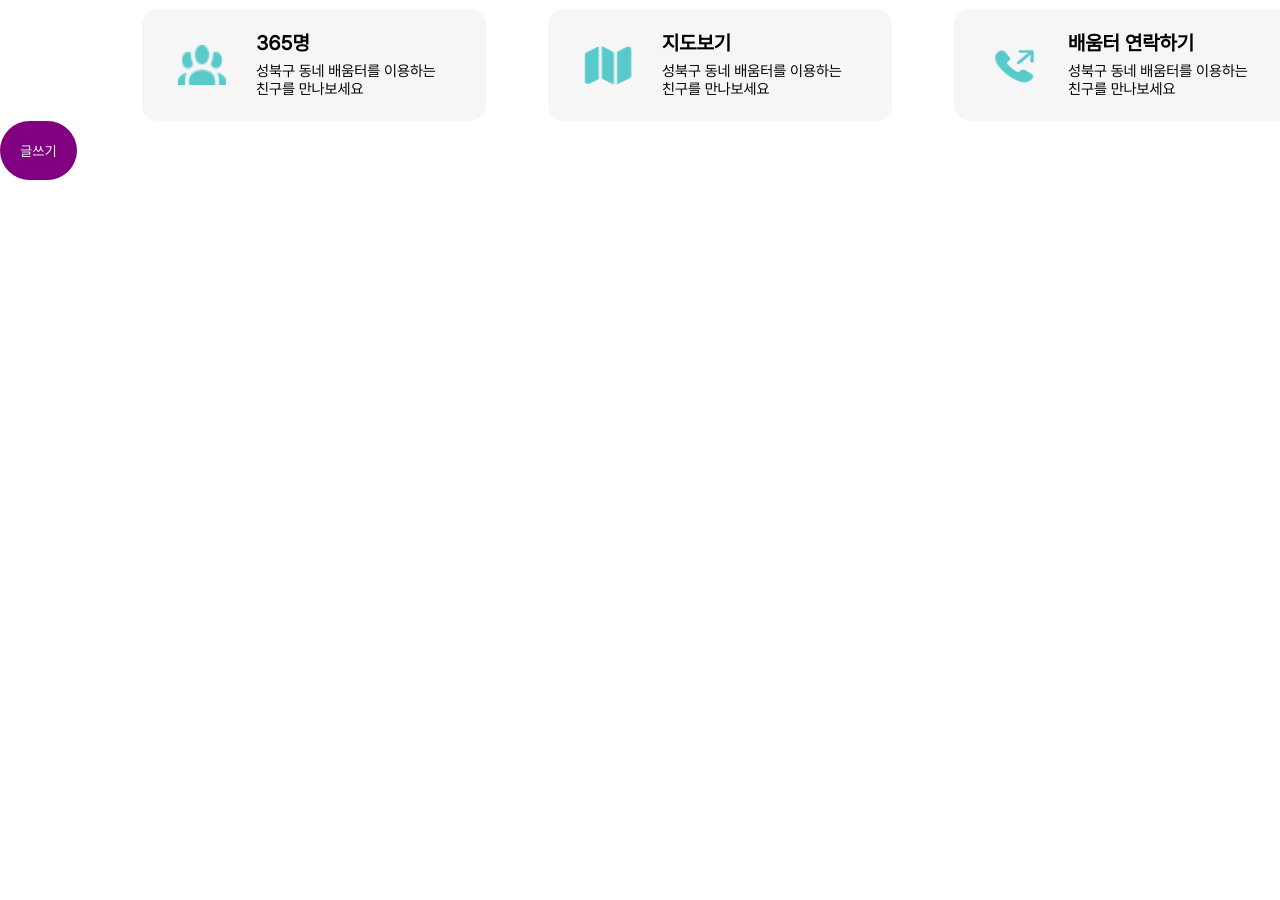
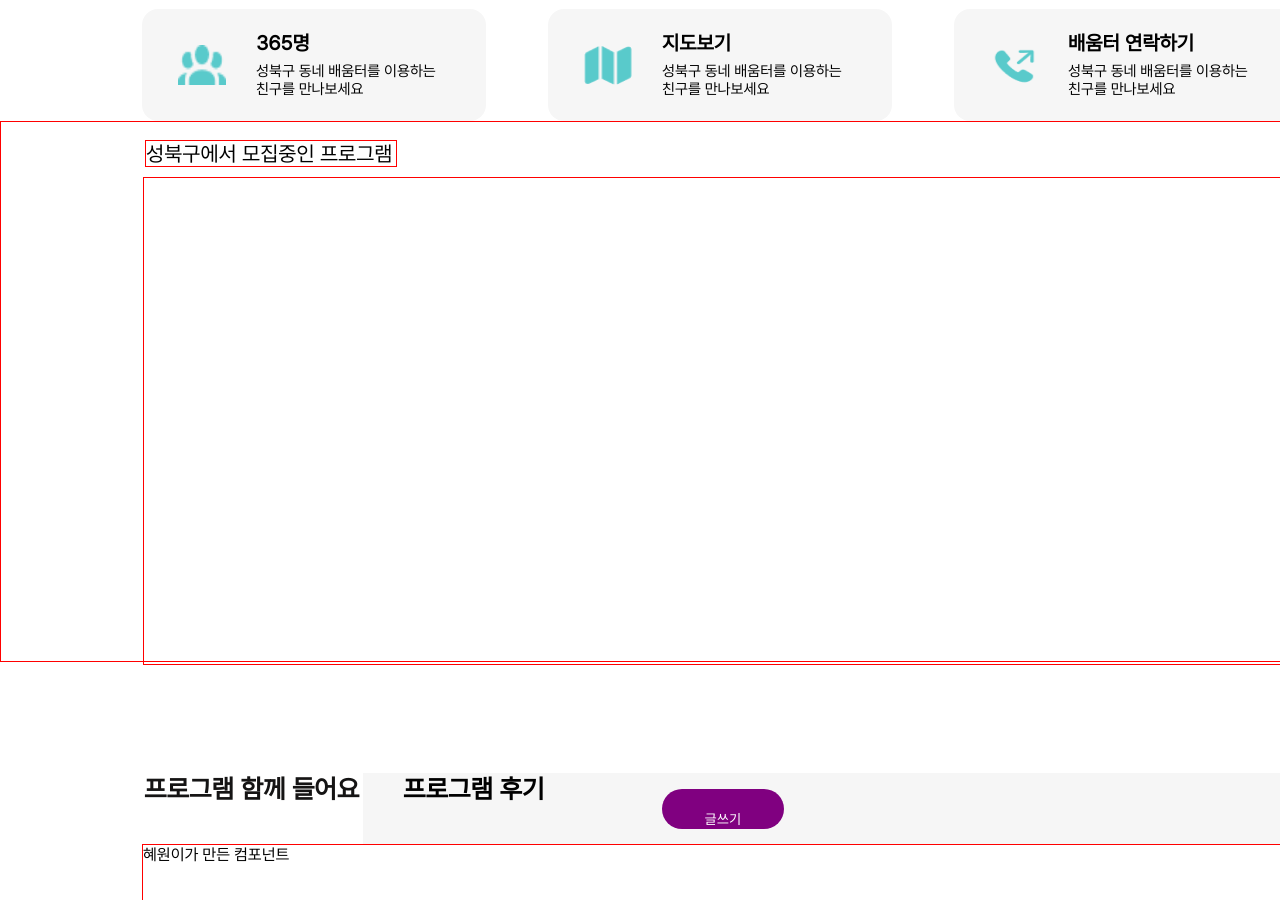
Before and after one commit to KUSITMS-27-chilling/Dachae-FE, a React (Vite) app: page /mainDetail in a window 1280 px wide. Shown: the part 280-1180 px from the top of the page. Before the commit the page ends 800 px from the top, so only its background shows below. Built offline with nearby package versions, Linux system fonts and the light colour scheme.

Commit message:
feat: 메인 상세페이지 탭바 구조

```diff
--- /dev/null
+++ b/src/components/MainDetail/MainDetailTap.styled.ts
@@ -0,0 +1,120 @@
+import styled from "styled-components";
+
+export const TabMenu = styled.div`
+  position: relative;
+  background-color:  #F6F6F6;
+  display: flex;
+  flex-direction: row;
+  align-items: center;
+  list-style: none;
+  margin-left:144px;
+  margin-top: 111px;
+
+  .submenu {
+    // 기본 Tabmenu 에 대한 CSS를 구현
+    display: flex;
+    margin-right: 40px;
+    width: 219px;
+    height: 71px;
+    //padding: 10px;
+    transition: 0.3s;
+    border: none;
+    font-size: 26px;
+    font-weight: 700;
+  }
+
+  .focused {
+   //선택된 Tabmenu 에만 적용되는 CSS를 구현
+    background-color: white;
+    color: rgb(21,20,20);
+  }
+
+  & div.desc {
+    //text-align: center;
+  }
+`
+export const Desc = styled.div`
+  justify-content: center;
+
+  .Tab-Desc{
+    width: 380px;
+    height: 56px;
+    border: 1px solid #CBCBCB;
+    font-size: 15px;
+    font-weight: 500;
+    color: #535353;
+    display: flex;
+  }
+  .Tab-Desc-font{
+    margin-top: 13px;
+  }
+  .Tab-Desc-font > img{
+    margin-left: 35px;
+    margin-right: 22px;
+  }
+  .Tab-Desc-2{
+    width: 380px;
+    height: 90px;
+  }
+  .Tab-Desc-2-1{
+    width: 380px;
+    height: 78px;
+    margin-left: 30px;
+    font-size: 15px;
+    color: #535353;
+    font-weight: 600;
+  }
+  .TapBtn-2 > button {
+    position: absolute;
+    margin-top: 15px;
+    background-color: #D9D9D9;
+    border: none;
+    width: 70px;
+    height: 27px;
+    border-radius: 26px;
+    color: 535353;
+    font-size: 15px;
+    font-weight: 600;
+  }
+`
+//탭 1번쨰꺼
+export const WriteComponent1 = styled.div`
+  width: 1156px;
+  height: 420px;
+  margin-left:142px;
+  border: 1px solid red;
+  `
+
+////탭2번째꺼
+  export const WriteComponent2 = styled.div`
+  width: 1156px;
+  height: 343px;
+  margin-left:142px;
+  border: 1px solid red;
+  `
+
+export const ModalBtn = styled.button`
+background-color: purple;
+text-decoration: none;
+border: none;
+padding: 20px;
+color: white;
+border-radius: 30px;
+cursor: grab;
+width: 122px;
+height: 40px;
+`;
+export const ModalBg = styled.div`
+// Modal이 떴을 때의 배경을 깔아주는 CSS를 구현
+z-index: 1; //위치지정 요소
+position: fixed;
+display : flex;
+justify-content : center;
+align-items : center;
+background-color: rgba(0,0,0,0.4);
+border-radius: 10px;
+top : 0;
+left : 0;
+right : 0;
+bottom : 0;
+`;
--- /dev/null
+++ b/src/components/MainDetail/MainDetailTap.tsx
@@ -0,0 +1,52 @@
+import React from 'react'
+import { useState, useRef } from "react";
+import {
+    TabMenu,
+    Desc,
+    ModalBg,
+  ModalBtn,
+} from '../../components/MainDetail/MainDetailTap.styled'
+import MenuComponent1 from './MenuComponent1';
+import MenuComponent2 from './MenuComponent2';
+import Modal from '../../components/Modal/Modal';
+export const MainDetailTap =() =>
+{
+    const [currentTab, clickTab] = useState(0);
+    const [modal, setModal] = useState(false);
+    const outside = useRef(null);
+
+    const menuArr = [
+        { name: '프로그램 함께 들어요', content:<MenuComponent1 />},
+        { name: '프로그램 후기', content:  <MenuComponent2/>}
+    ];
+
+      const selectMenuHandler = (index:number) => {
+        clickTab(index);
+    };
+
+
+  return (
+    <div>
+        <TabMenu>
+          {menuArr.map((el,index) => (
+              <li className={index === currentTab ? "submenu focused" : "submenu" }
+              onClick={() => selectMenuHandler(index)} key={index}>{el.name}</li>
+            ))}
+          <ModalBtn onClick={ () => setModal(true) }>글쓰기</ModalBtn>
+          {
+            modal &&
+            <ModalBg
+              ref={outside}
+              onClick={ (e) => { if(e.target === outside.current) setModal(false) } }
+            >
+              <Modal/>
+          </ModalBg>
+          }
+        </TabMenu>
+        <Desc>
+          {menuArr[currentTab].content}
+        </Desc>
+
+    </div>
+  )
+}
--- /dev/null
+++ b/src/components/MainDetail/MenuComponent1.tsx
@@ -0,0 +1,11 @@
+import React from 'react'
+import {
+    WriteComponent1
+} from '../../components/MainDetail/MainDetailTap.styled'
+function MenuComponent1() {
+  return (
+    <WriteComponent1>혜원이가 만든 컴포넌트</WriteComponent1>
+  )
+}
+
+export default MenuComponent1
--- /dev/null
+++ b/src/components/MainDetail/MenuComponent2.tsx
@@ -0,0 +1,12 @@
+import React from 'react'
+import {
+    WriteComponent2,
+
+} from '../../components/MainDetail/MainDetailTap.styled'
+function MenuComponent2() {
+  return (
+    <WriteComponent2>혜원이가 만든 컴포넌트</WriteComponent2>
+  )
+}
+
+export default MenuComponent2
--- a/src/pages/Main/MainPageDetail.styled.ts
+++ b/src/pages/Main/MainPageDetail.styled.ts
@@ -98,7 +98,35 @@ img{
   font-weight: 500;
 }
 `
-/////////모달 스타일 시작
+
+export const Main_Program = styled.div`
+width: 100%;
+height: 539px;
+border: 1px solid red;
+`
+export const Main_Program_Title = styled.div`
+width: 250px;
+height: 25px;
+border: 1px solid red;
+margin-top: 18px;
+margin-left: 144px;
+font-size: 21px;
+font-weight: 500;
+letter-spacing: -5%;
+`
+export const Main_Program_content = styled.div`
+width: 1180px;
+height: 486px;
+margin-left: 142px;
+margin-top: 10px;
+border: 1px solid red;
+`
+////////////////////////Tap 시작//////////////////////////////
+export const TapModal = styled.div`
+display: flex;
+
+`
+/////////모달 스타일 시작//////////////////////////
 export const Modal1 = styled.div`
 width: 836px;
 height: 770px;
@@ -115,6 +143,9 @@ export const ModalBtn = styled.button`
   color: white;
   border-radius: 30px;
   cursor: grab;
+  width: 122px;
+  height: 40px;
+  margin-top: 107px;
 `;
 export const ModalBg = styled.div`
   // Modal이 떴을 때의 배경을 깔아주는 CSS를 구현
--- a/src/pages/Main/MainPageDetail.tsx
+++ b/src/pages/Main/MainPageDetail.tsx
@@ -4,16 +4,20 @@ import { useState, useRef } from "react";
 import  Dropdown ,{ Option }from 'react-dropdown';
 import Modal from '../../components/Modal/Modal';
 import Header from '../../components/Header/Header';
+import {MainDetailTap} from '../../components/MainDetail/MainDetailTap';
 
 import{
-  ModalBg,
-  ModalBtn,
+
   MainBody_Tapbar,
   MainBody_Content_title,
   MainBody_Content_title1,
   MainBody_Content_detail,
   MainBody_Card,
   Mainbody_CardContent,
+  Main_Program,
+  Main_Program_Title,
+  Main_Program_content,
+  TapModal,
 
 } from '../Main/MainPageDetail.styled'
 import img from '../../assets/Vector.png'
@@ -41,8 +45,8 @@ const MainPageDetail = () =>{
       navigate("/mainDetail");
     }
 
-  const [modal, setModal] = useState(false);
-  const outside = useRef(null);
+
+
 
   return (
     <div>
@@ -100,18 +104,18 @@ const MainPageDetail = () =>{
 					</div>
           </Mainbody_CardContent>
         </MainBody_Card>
-      <ModalBtn onClick={ () => setModal(true) }>글쓰기</ModalBtn>
-      {
-        modal &&
-        <ModalBg
-          ref={outside}
-          onClick={ (e) => { if(e.target === outside.current) setModal(false) } }
-        >
-          <Modal/>
-      </ModalBg>
-      }
+        <Main_Program>
+          <Main_Program_Title>성북구에서 모집중인 프로그램</Main_Program_Title>
+          <Main_Program_content></Main_Program_content>
+        </Main_Program>
+        <TapModal>
+            <MainDetailTap/>
 
-    </div>
+        </TapModal>
+      </div>
+
+
+
   )
 }
 
```
